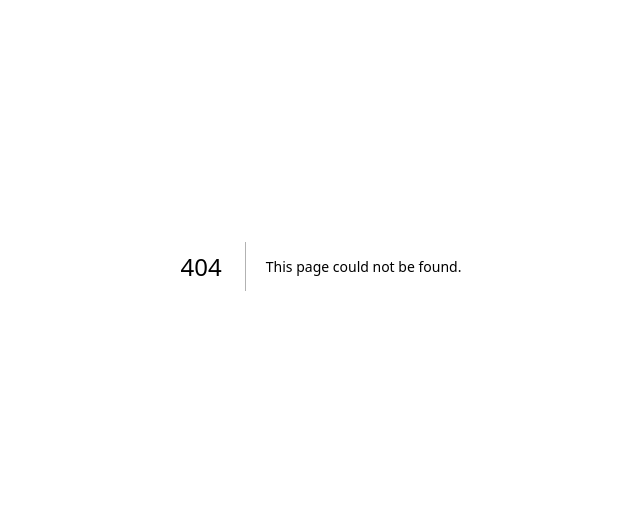
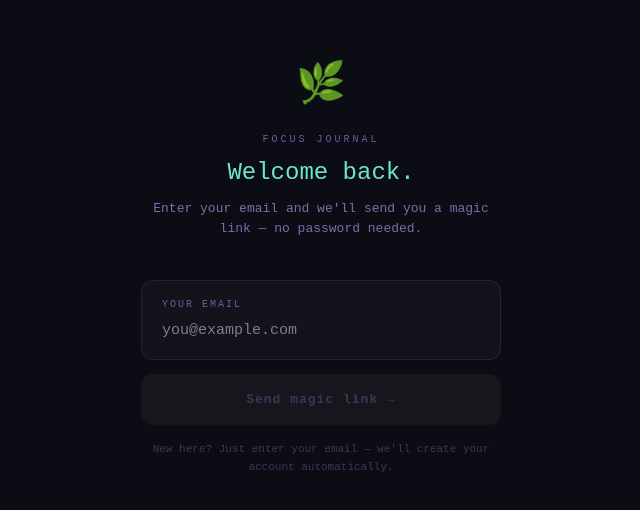
Before and after one commit to elisemarq/focus-journal, a Next.js app: page /login in a window 1280 px wide. Before the commit this address had no page. Shown: the part 134-644 px from the top of the page, without its empty margins (319-959 px from the left). Built offline with nearby package versions, Linux system fonts and the light colour scheme; no server answers.

Commit message:
Add magic link auth with user accounts

```diff
--- /dev/null
+++ b/app/auth/callback/route.js
@@ -0,0 +1,17 @@
+import { createClient } from "@supabase/supabase-js";
+import { NextResponse } from "next/server";
+
+export async function GET(request) {
+  const { searchParams, origin } = new URL(request.url);
+  const code = searchParams.get("code");
+
+  if (code) {
+    const supabase = createClient(
+      process.env.NEXT_PUBLIC_SUPABASE_URL,
+      process.env.NEXT_PUBLIC_SUPABASE_ANON_KEY
+    );
+    await supabase.auth.exchangeCodeForSession(code);
+  }
+
+  return NextResponse.redirect(`${origin}/`);
+}
--- /dev/null
+++ b/app/login/page.js
@@ -0,0 +1,160 @@
+"use client";
+import { useState } from "react";
+import { supabase } from "../../lib/supabase";
+
+export default function Login() {
+  const [email, setEmail] = useState("");
+  const [sent, setSent] = useState(false);
+  const [loading, setLoading] = useState(false);
+  const [error, setError] = useState(null);
+
+  const handleLogin = async () => {
+    if (!email.trim()) return;
+    setLoading(true);
+    setError(null);
+    try {
+      const { error } = await supabase.auth.signInWithOtp({
+        email: email.trim(),
+        options: {
+          emailRedirectTo: process.env.NODE_ENV === "development"
+            ? "http://localhost:3000"
+            : "https://journal.pondering.life",
+        },
+      });
+      if (error) throw error;
+      setSent(true);
+    } catch (err) {
+      setError(err.message);
+    }
+    setLoading(false);
+  };
+
+  return (
+    <main style={{
+      minHeight: "100vh", background: "#0c0c14",
+      display: "flex", flexDirection: "column",
+      alignItems: "center", justifyContent: "center",
+      fontFamily: "monospace", padding: "20px",
+    }}>
+      <style>{`
+        @keyframes fadeUp { from{opacity:0;transform:translateY(12px)} to{opacity:1;transform:translateY(0)} }
+      `}</style>
+
+      <div style={{
+        width: "100%", maxWidth: "360px",
+        animation: "fadeUp 0.5s ease",
+      }}>
+        <div style={{ textAlign: "center", marginBottom: "40px" }}>
+          <div style={{ fontSize: "40px", marginBottom: "16px" }}>🌿</div>
+          <div style={{ fontSize: "10px", color: "#6860a0", letterSpacing: "3px", marginBottom: "8px" }}>
+            FOCUS JOURNAL
+          </div>
+          <h1 style={{ margin: "0 0 8px", fontSize: "24px", fontWeight: "normal", color: "#6ee7c7" }}>
+            Welcome back.
+          </h1>
+          <p style={{ margin: 0, fontSize: "13px", color: "#7870a8", lineHeight: 1.6 }}>
+            Enter your email and we'll send you a magic link — no password needed.
+          </p>
+        </div>
+
+        {!sent ? (
+          <div>
+            <div style={{
+              background: "rgba(255,255,255,0.03)",
+              border: `1px solid ${email ? "rgba(110,231,199,0.3)" : "rgba(255,255,255,0.08)"}`,
+              borderRadius: "12px", padding: "16px 20px",
+              marginBottom: "14px",
+              transition: "border-color 0.2s ease",
+            }}>
+              <div style={{ fontSize: "10px", color: "#6860a0", letterSpacing: "2px", marginBottom: "8px" }}>
+                YOUR EMAIL
+              </div>
+              <input
+                type="email"
+                value={email}
+                onChange={e => setEmail(e.target.value)}
+                onKeyDown={e => e.key === "Enter" && handleLogin()}
+                placeholder="you@example.com"
+                autoFocus
+                style={{
+                  width: "100%", background: "transparent",
+                  border: "none", outline: "none",
+                  color: "#ede8ff", fontSize: "15px",
+                  fontFamily: "monospace", caretColor: "#6ee7c7",
+                  boxSizing: "border-box",
+                }}
+              />
+            </div>
+
+            {error && (
+              <div style={{
+                background: "rgba(245,122,106,0.1)",
+                border: "1px solid rgba(245,122,106,0.3)",
+                borderRadius: "8px", padding: "12px 16px",
+                color: "#f57a6a", fontSize: "12px",
+                marginBottom: "14px",
+              }}>
+                {error}
+              </div>
+            )}
+
+            <button
+              onClick={handleLogin}
+              disabled={!email.trim() || loading}
+              style={{
+                width: "100%",
+                background: email.trim() && !loading
+                  ? "linear-gradient(135deg, #6ee7c7, #4ab880)"
+                  : "rgba(255,255,255,0.04)",
+                border: "none", borderRadius: "12px", padding: "16px",
+                fontSize: "13px", fontFamily: "monospace",
+                color: email.trim() && !loading ? "#0c0c14" : "#3a3858",
+                cursor: email.trim() && !loading ? "pointer" : "default",
+                fontWeight: "bold", letterSpacing: "1px",
+                transition: "all 0.2s ease",
+              }}>
+              {loading ? "Sending..." : "Send magic link →"}
+            </button>
+
+            <p style={{
+              textAlign: "center", margin: "16px 0 0",
+              fontSize: "11px", color: "#3a3858", lineHeight: 1.6,
+            }}>
+              New here? Just enter your email — we'll create your account automatically.
+            </p>
+          </div>
+        ) : (
+          <div style={{
+            background: "rgba(110,231,199,0.06)",
+            border: "1px solid rgba(110,231,199,0.2)",
+            borderRadius: "16px", padding: "32px 24px",
+            textAlign: "center",
+          }}>
+            <div style={{ fontSize: "40px", marginBottom: "16px" }}>📬</div>
+            <h2 style={{ margin: "0 0 10px", fontSize: "18px", fontWeight: "normal", color: "#6ee7c7" }}>
+              Check your email!
+            </h2>
+            <p style={{ margin: "0 0 20px", fontSize: "13px", color: "#a098c8", lineHeight: 1.7 }}>
+              We sent a magic link to{" "}
+              <strong style={{ color: "#ede8ff" }}>{email}</strong>.
+              Tap it to sign in — no password needed.
+            </p>
+            <p style={{ margin: 0, fontSize: "11px", color: "#3a3858", lineHeight: 1.6 }}>
+              Didn't get it? Check your spam folder or{" "}
+              <button
+                onClick={() => setSent(false)}
+                style={{
+                  background: "none", border: "none",
+                  color: "#6860a0", cursor: "pointer",
+                  fontFamily: "monospace", fontSize: "11px",
+                  textDecoration: "underline", padding: 0,
+                }}>
+                try again
+              </button>
+            </p>
+          </div>
+        )}
+      </div>
+    </main>
+  );
+}
--- a/app/page.js
+++ b/app/page.js
@@ -1,5 +1,6 @@
 "use client";
 import { useState, useEffect } from "react";
+import { supabase } from "../lib/supabase";
 
 const TAGS = [
   { id: "deep", emoji: "🟢", label: "Deep work" },
@@ -51,8 +52,27 @@ export default function Home() {
   const [confirmed, setConfirmed] = useState(new Set());
   const [insights, setInsights] = useState(null);
   const [currentStep, setCurrentStep] = useState(0);
+  const [user, setUser] = useState(null);
 
-  useEffect(() => {
+ useEffect(() => {
+    supabase.auth.getSession().then(({ data: { session } }) => {
+      if (!session) {
+        window.location.href = "/login";
+        return;
+      }
+      setUser(session.user);
+    });
+
+    const { data: { subscription } } = supabase.auth.onAuthStateChange(
+      (event, session) => {
+        if (!session) {
+          window.location.href = "/login";
+        } else {
+          setUser(session.user);
+        }
+      }
+    );
+
     const dismissed = localStorage.getItem("guide-dismissed");
     setShowGuide(dismissed !== "true");
     const saved = localStorage.getItem("carried-goals");
@@ -160,6 +180,7 @@ export default function Home() {
           entries,
           date: new Date().toISOString().split("T")[0],
           goals: goals.filter(g => g.trim()),
+          userId: user?.id,
         }),
       });
       const data = await res.json();
@@ -839,6 +860,17 @@ export default function Home() {
             background: "none", border: "none", color: "#3a3858",
             fontSize: "11px", cursor: "pointer", fontFamily: "monospace", letterSpacing: "1px",
           }}>? show guide</button>
+          <button onClick={async () => {
+            await supabase.auth.signOut();
+            window.location.href = "/login";
+          }} style={{
+            background: "none", border: "none",
+            color: "#3a3858", fontSize: "11px",
+            cursor: "pointer", fontFamily: "monospace",
+            letterSpacing: "1px",
+          }}>
+            sign out
+          </button>
           <a href="https://ko-fi.com/focusjournal" target="_blank" rel="noopener noreferrer" style={{
             fontSize: "11px", color: "#3a3858", fontFamily: "monospace",
             letterSpacing: "1px", textDecoration: "none", opacity: 0.7,
```
